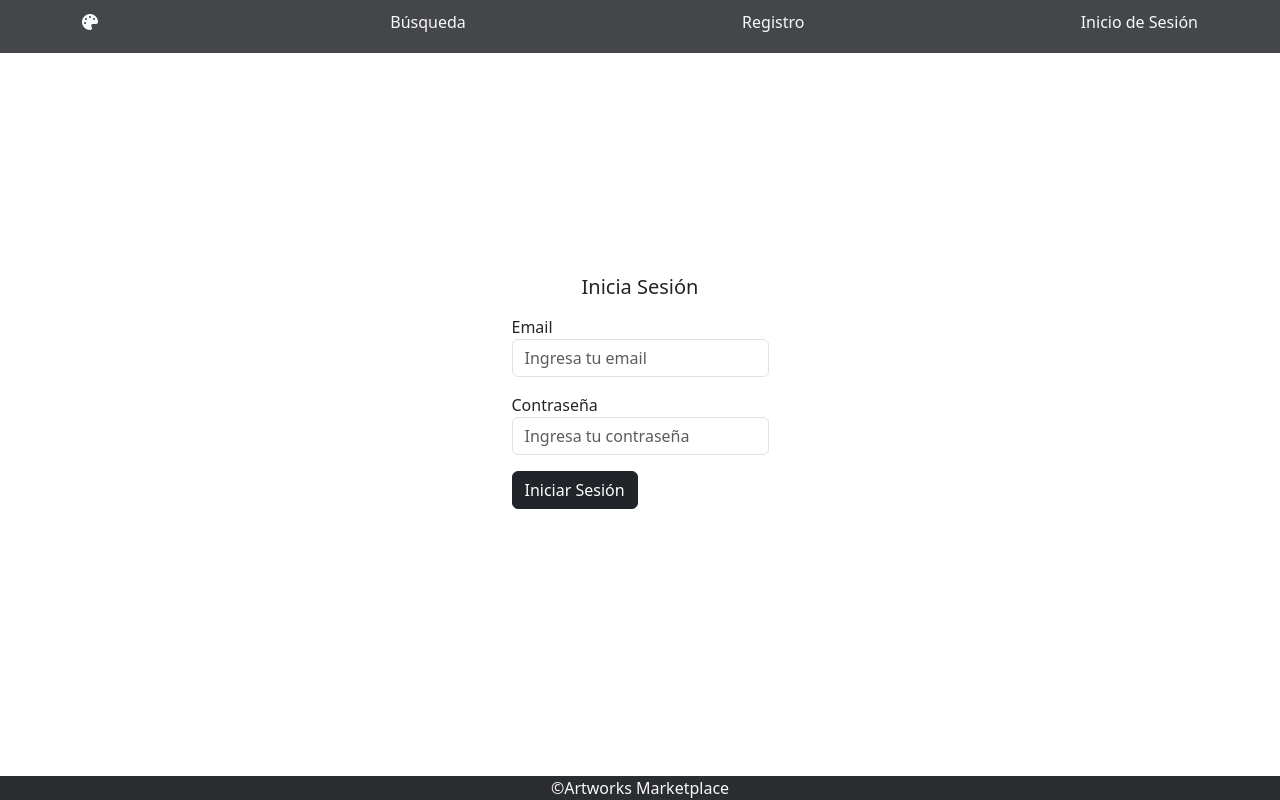
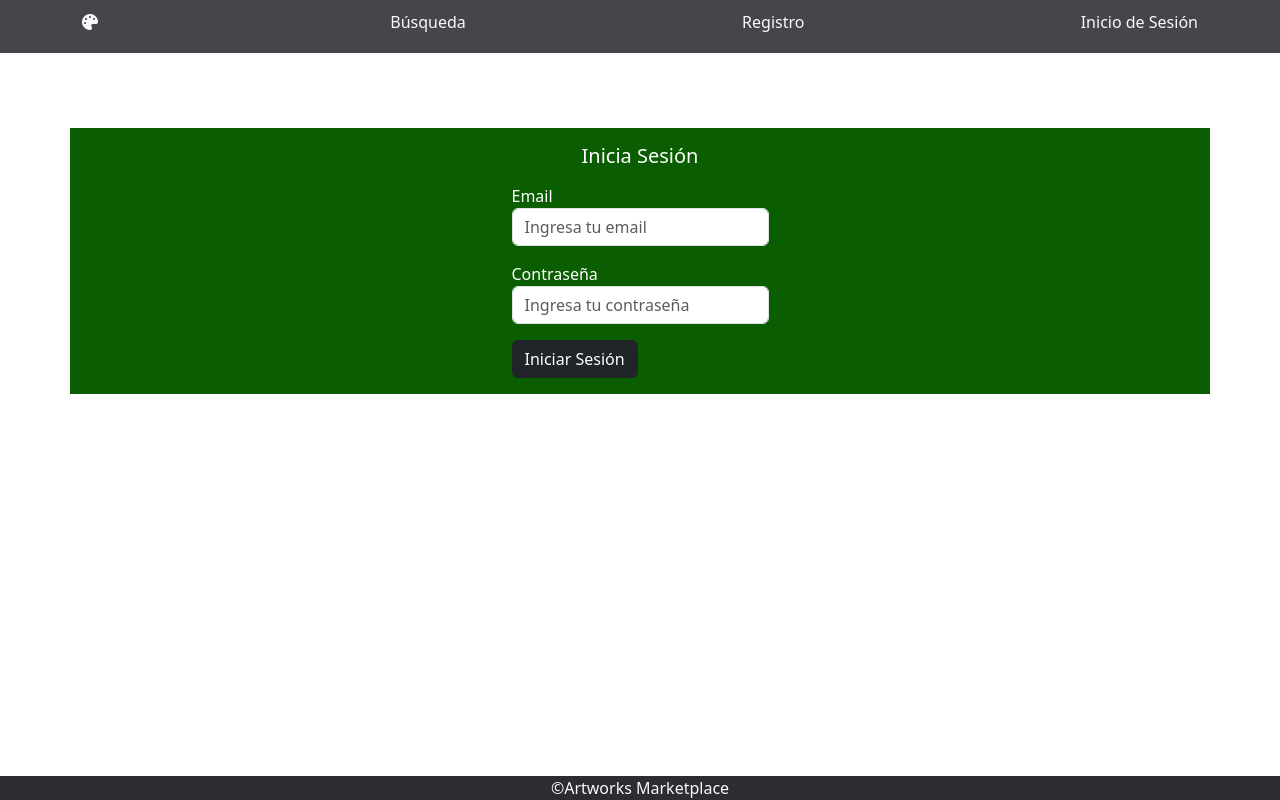
Before and after one commit to jeaf89/front_market, a React (Create React App) app: page /Login in a window 1280 px wide. Built offline with nearby package versions, Linux system fonts and the light colour scheme; no server answers; grey boxes are pictures that could not be loaded.

Commit message:
color registro login

```diff
--- a/src/index.css
+++ b/src/index.css
@@ -146,3 +146,18 @@ justify-content: center;
   background-color: #031633;
   width: 100%;
 }
+
+.inputReg{
+ width: 120%;;
+}
+
+.registro{
+  margin-top: 10%;
+  /* width: 60%; */
+}
+
+.login{
+  margin-top: 10%;
+  background-color: #0A5D00;
+  color: white;
+}
--- a/src/views/Login.jsx
+++ b/src/views/Login.jsx
@@ -67,8 +67,8 @@ const LoginView = () => {
     return isLoggedIn ? (
         <UserViewBuyer user={user} />
     ) : (
-        <Container className="d-flex justify-content-center align-items-center flex-column vh-100">
-            <h5 className="mb-3">Inicia Sesión</h5>
+        <Container className="d-flex justify-content-center align-items-center flex-column login">
+            <h5 className="mb-3 mt-3">Inicia Sesión</h5>
             <div>
                 <div className="form-group mb-3">
                     <label>Email</label>
--- a/src/views/Registro.jsx
+++ b/src/views/Registro.jsx
@@ -37,10 +37,10 @@ const RegisterView = () => {
     };
 
     return (
-        <Container className="d-flex justify-content-center align-items-center vh-100 flex-column">
+        <Container className="d-flex justify-content-center align-items-center flex-column bg-warning registro vw-25">
             <div className="p-1">
                 <h5 className="mb-4">Registro de usuario</h5>
-                <div className="form-group mb-3">
+                <div className="form-group mb-3 inputReg">
                     <label>Nombre de usuario</label>
                     <input
                         type="text"
@@ -51,7 +51,7 @@ const RegisterView = () => {
                         className='form-control'
                     />
                 </div>
-                <div className="form-group mb-3">
+                <div className="form-group mb-3 inputReg">
                     <label>Email</label>
                     <input
                         type="email"
@@ -62,7 +62,7 @@ const RegisterView = () => {
                         name='email'
                     />
                 </div>
-                <div className="form-group mb-4">
+                <div className="form-group mb-4 inputReg">
                     <label>Contraseña</label>
                     <input
                         type="password"
```
